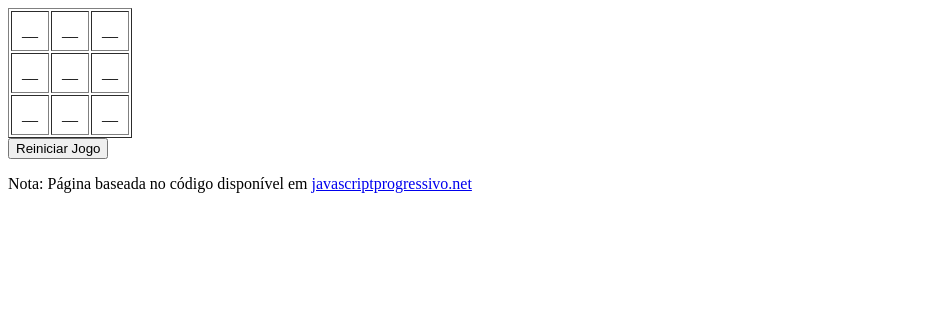
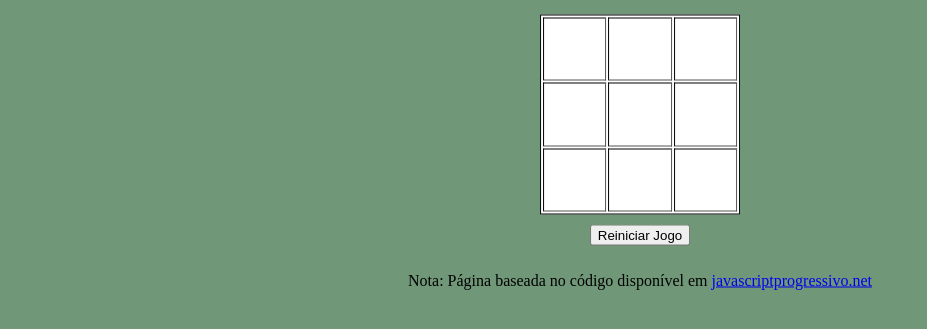
Before and after one commit to guilhermekameoka/UFU, a PHP site: page /lab04/index.html in a window 1280 px wide. Shown: the top 329 px of the page, without its empty margins (0-927 px from the left). Run offline with PHP 8.4, Linux system fonts and the light colour scheme.

Commit message:
feat: estilização

```diff
--- a/PPI/PPI-2023-2/lab04/index.html
+++ b/PPI/PPI-2023-2/lab04/index.html
@@ -9,13 +9,16 @@
 </head>
 
 <body onload=inicia()>
-  <div id='board'></div>
-  <div id='aviso'></div>
-  <button onclick="reiniciar()">Reiniciar Jogo</button>
+  <main>
+    <div id='board'></div>
+    <div id='aviso'></div>
+    <button onclick="reiniciar()">Reiniciar Jogo</button>
+    <p>
+      Nota: Página baseada no código disponível em <a href="https://www.javascriptprogressivo.net">javascriptprogressivo.net</a>
+    </p>
+  </main>
 
-  <p>
-    Nota: Página baseada no código disponível em <a href="www.javascriptprogressivo.net">javascriptprogressivo.net</a>
-  </p>
+
 </body>
 
 </html>
--- a/PPI/PPI-2023-2/lab04/style.css
+++ b/PPI/PPI-2023-2/lab04/style.css
@@ -1,8 +1,36 @@
 td.x-mark {
-    background-color: #fbff00c9;
+    background-color: black;
+    color: white;
 }
 
 td.o-mark {
-    background-color: #b91818ad;
-    color:white;
+    background-color: grey;
+    color:black;
 }
+
+body{
+    background-color: rgba(31, 94, 44, 0.637);
+}
+main {
+    position: absolute;
+    top: 20%;
+    left: 50%;
+    transform: translate(-50%, -50%);
+    display: flex;
+    flex-direction: column;
+    align-items: center;
+    justify-content: center;
+}
+
+table {
+    color: rgba(0, 0, 0, 0);
+    height: 200px;
+    width: 200px;
+    text-align: center;
+    border: solid black 1px;
+    background-color: white;
+}
+
+button {
+    margin: 10px;
+}
```
